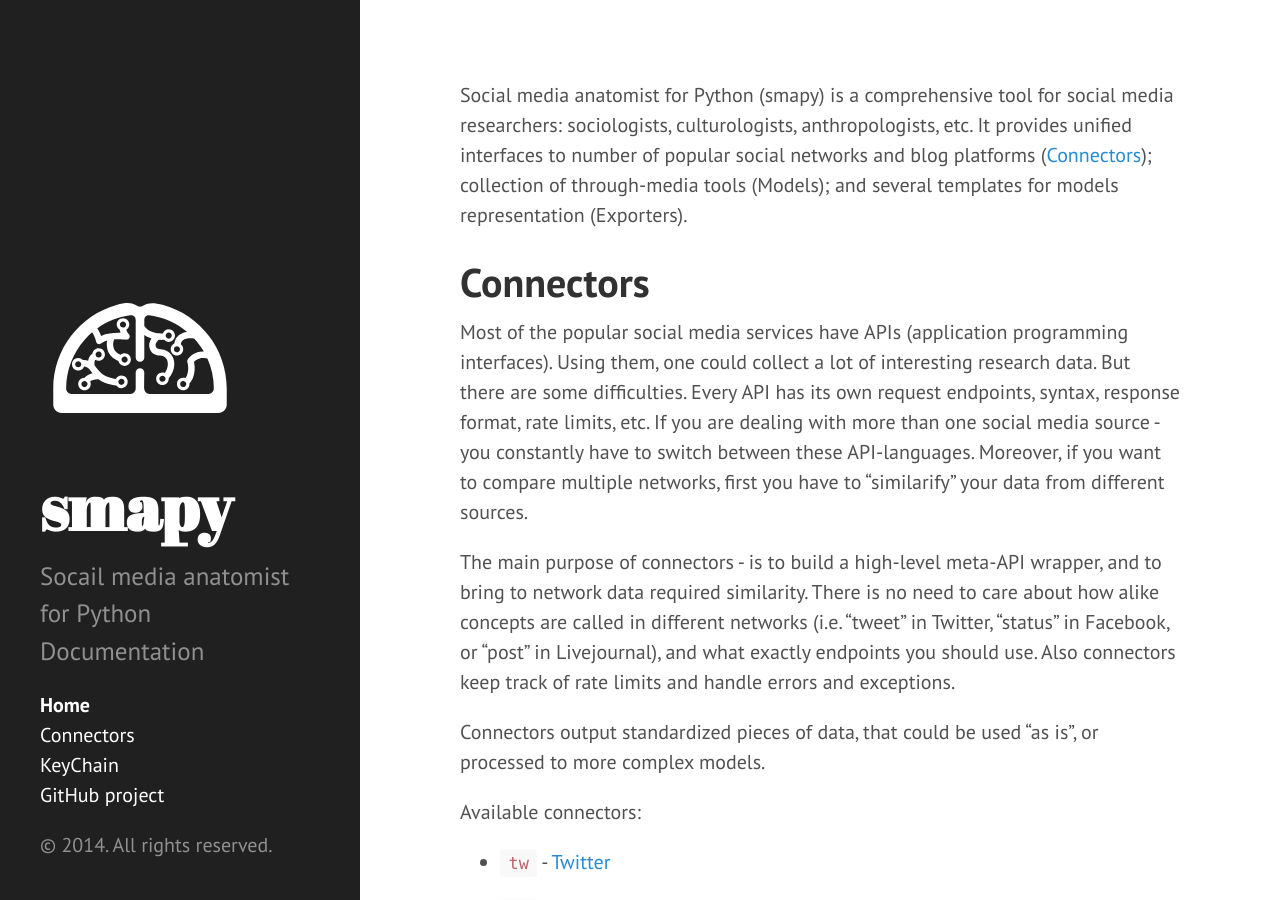
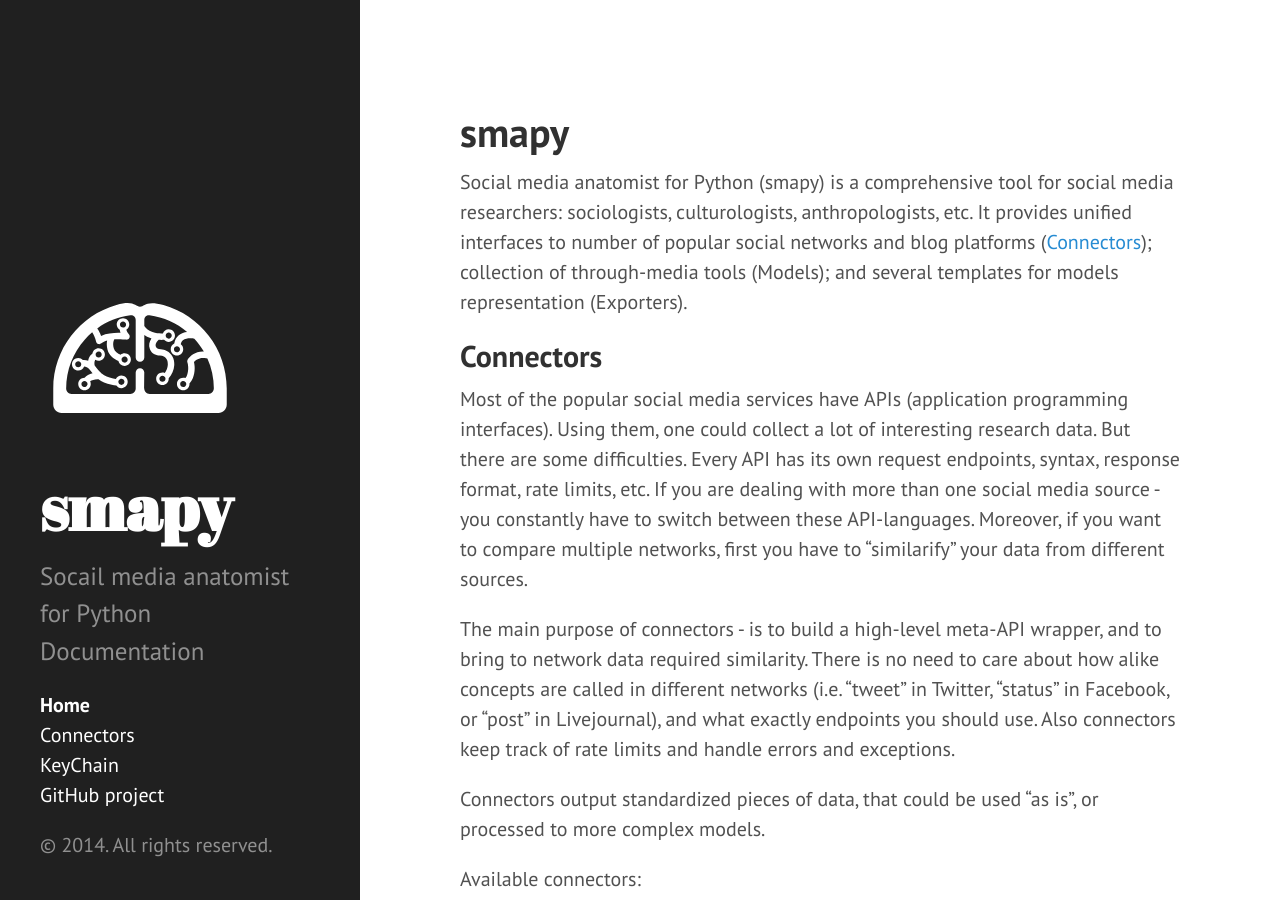
Before and after one commit to Sobach/smapy, a Jekyll site: the page built from index.md, in a window 1280 px wide and 900 px high. Built offline with Jekyll 4.4.1, drawn with Linux system fonts in a browser that asks for light colours; Markdown is read by kramdown in place of the engine named in the settings.

Commit message:
Update index.md

```diff
--- a/index.md
+++ b/index.md
@@ -3,9 +3,11 @@ layout: default
 title: Home
 ---
 
+# smapy
+
 Social media anatomist for Python (smapy) is a comprehensive tool for social media researchers: sociologists, culturologists, anthropologists, etc. It provides unified interfaces to number of popular social networks and blog platforms ([Connectors](/smapy/docs/connectors)); collection of through-media tools (Models); and several templates for models representation (Exporters).
 
-# Connectors
+## Connectors
 
 Most of the popular social media services have APIs (application programming interfaces). Using them, one could collect a lot of interesting research data. But there are some difficulties. Every API has its own request endpoints, syntax, response format, rate limits, etc. If you are dealing with more than one social media source - you constantly have to switch between these API-languages. Moreover, if you want to compare multiple networks, first you have to "similarify" your data from different sources.
 
```
Also changed, not shown: other parts of index.md (+2 -0 lines).
